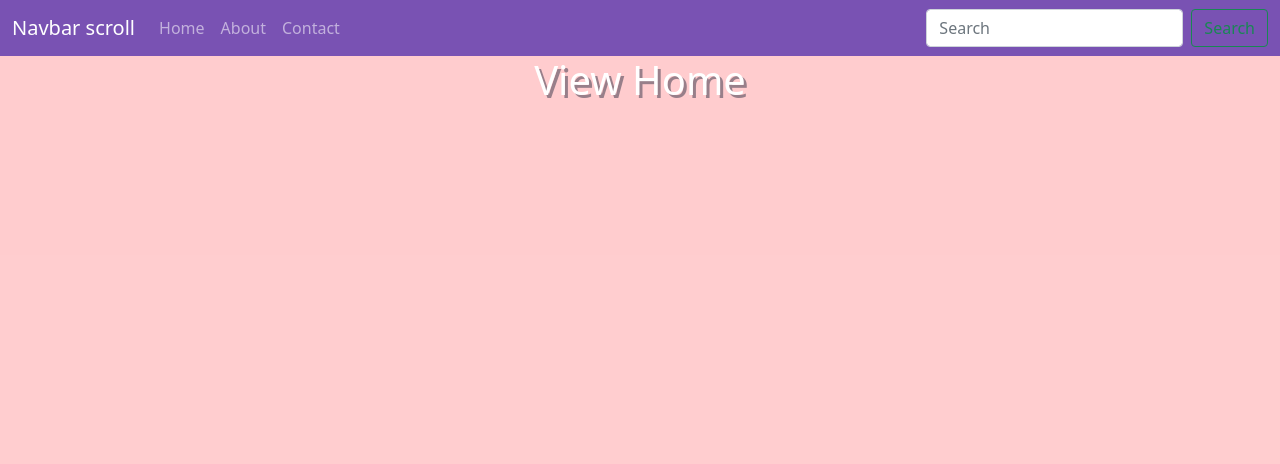
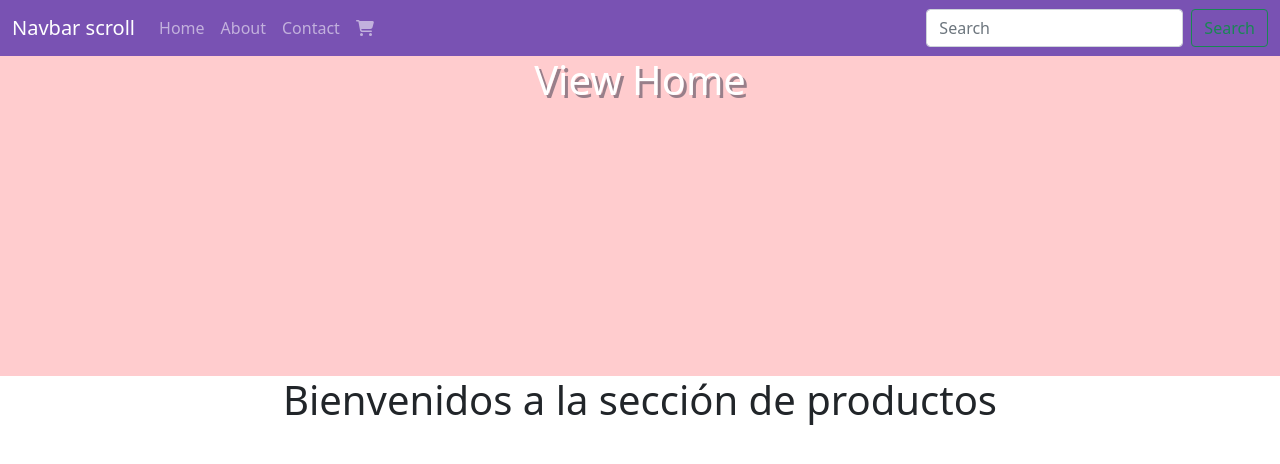
Before and after one commit to Agus-Gomez/react-coderhouse, a React (Create React App) app: page / in a window 1280 px wide. Shown: the top 464 px of the page. Built offline with nearby package versions, Linux system fonts and the light colour scheme.

Commit message:
Carrito en navBar y sección para cards

```diff
--- a/package.json
+++ b/package.json
@@ -3,6 +3,9 @@
   "version": "0.1.0",
   "private": true,
   "dependencies": {
+    "@fortawesome/fontawesome-svg-core": "^6.1.1",
+    "@fortawesome/free-solid-svg-icons": "^6.1.1",
+    "@fortawesome/react-fontawesome": "^0.1.18",
     "@testing-library/jest-dom": "^5.16.4",
     "@testing-library/react": "^13.2.0",
     "@testing-library/user-event": "^13.5.0",
--- a/src/App.css
+++ b/src/App.css
@@ -42,7 +42,7 @@ section {
   color: #fff;
   text-shadow: 3px 3px rgba(50,50,70,0.5);
   background-color: #ffb6b9b0;
-  height: 100vh;
+  height: 40vh;
 }
 
 .navBg{
--- a/src/App.js
+++ b/src/App.js
@@ -1,13 +1,12 @@
 import "./App.css";
 import { BrowserRouter, Navigate, Route, Routes } from "react-router-dom";
 import 'bootstrap/dist/css/bootstrap.css';
-
-
 // importo los comp creados
 import About from './components/about';
 import Contact from './components/contact';
 import Home from './components/home';
-import NavBarExample from './layouts/navBar/navBar';
+import NavBar from './layouts/navBar/navBar';
+import ItemListContainer from './components/itemListContainer'
 
 function App() {
   return (
@@ -15,7 +14,7 @@ function App() {
 
       <BrowserRouter>
       <Routes>
-        <Route path='/' element={ <NavBarExample />}>
+        <Route path='/' element={ <NavBar />}>
          <Route index element={ <Home /> } />
          <Route path='about' element={ <About /> } />
          <Route path='contact' element={ <Contact /> } />
@@ -24,6 +23,8 @@ function App() {
         </Route>
       </Routes>
       </BrowserRouter>
+      <navBar />
+      <ItemListContainer title='Bienvenidos a la sección de productos'/>
 
     </div>
 
--- /dev/null
+++ b/src/components/cartWidget.js
@@ -0,0 +1,7 @@
+import { FontAwesomeIcon } from "@fortawesome/react-fontawesome";
+import { faShoppingCart } from "@fortawesome/free-solid-svg-icons";
+function CartWidget() {
+  return <FontAwesomeIcon icon={faShoppingCart} />
+}
+
+export default CartWidget;
--- /dev/null
+++ b/src/components/itemListContainer.js
@@ -0,0 +1,11 @@
+function ItemListContainer(bienvenida) {
+  return (
+    <>
+      <div>
+        <h1>{bienvenida.title}</h1>
+      </div>
+    </>
+  );
+}
+
+export default ItemListContainer;
--- a/src/layouts/navBar/navBar.js
+++ b/src/layouts/navBar/navBar.js
@@ -1,7 +1,8 @@
 import {Navbar, Container, Nav, Form, FormControl, Button} from 'react-bootstrap'
 import {Outlet, Link} from 'react-router-dom';
+import CartWidget from '../../components/cartWidget';
 
-const NavBarExample = () => {
+function navBar() {
   return(
   <>
   <Navbar className='navBg' variant='dark' expand="lg">
@@ -10,13 +11,13 @@ const NavBarExample = () => {
     <Navbar.Toggle aria-controls="navbarScroll" />
     <Navbar.Collapse id="navbarScroll">
       <Nav
-        className="me-auto my-2 my-lg-0"
-        style={{ maxHeight: '100px' }}
-        navbarScroll
-      >
+        className="me-auto my-2 my-lg-0" style={{ maxHeight: '100px' }} navbarScroll>
         <Nav.Link as={Link} to='/'>Home</Nav.Link>
         <Nav.Link as={Link} to='/about'>About</Nav.Link>
         <Nav.Link as={Link} to='/contact'>Contact</Nav.Link>
+        <Nav.Link as={Link} to=''> <CartWidget/></Nav.Link>
+
+
 
       </Nav>
       <Form className="d-flex">
@@ -40,4 +41,4 @@ const NavBarExample = () => {
   );
 };
 
-export default NavBarExample;
+export default navBar;
```
Also changed, not shown: src/layouts/navBar/cartWidget.js (deleted), 1 other file (tests, documents, lock files or other folders).
